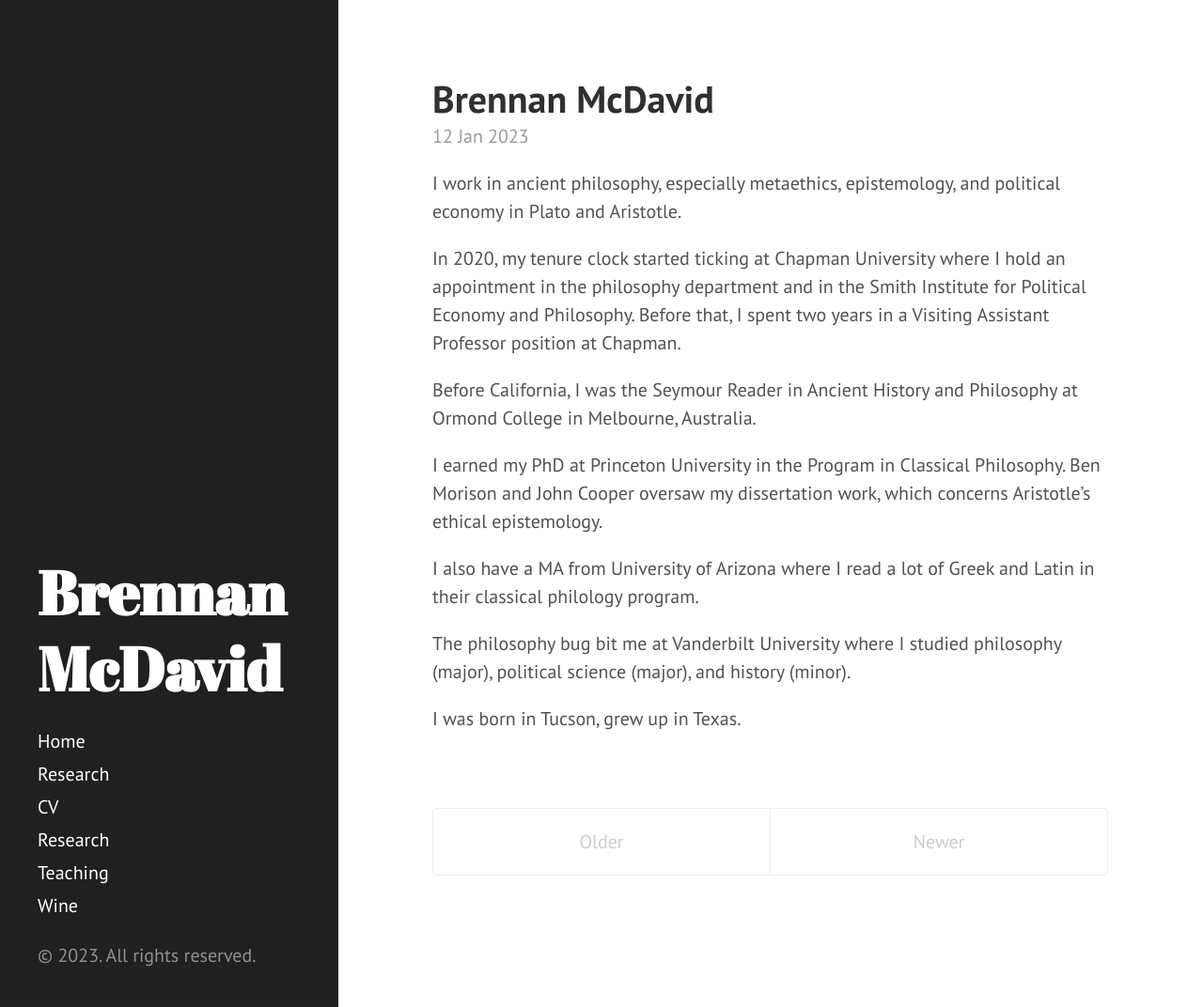
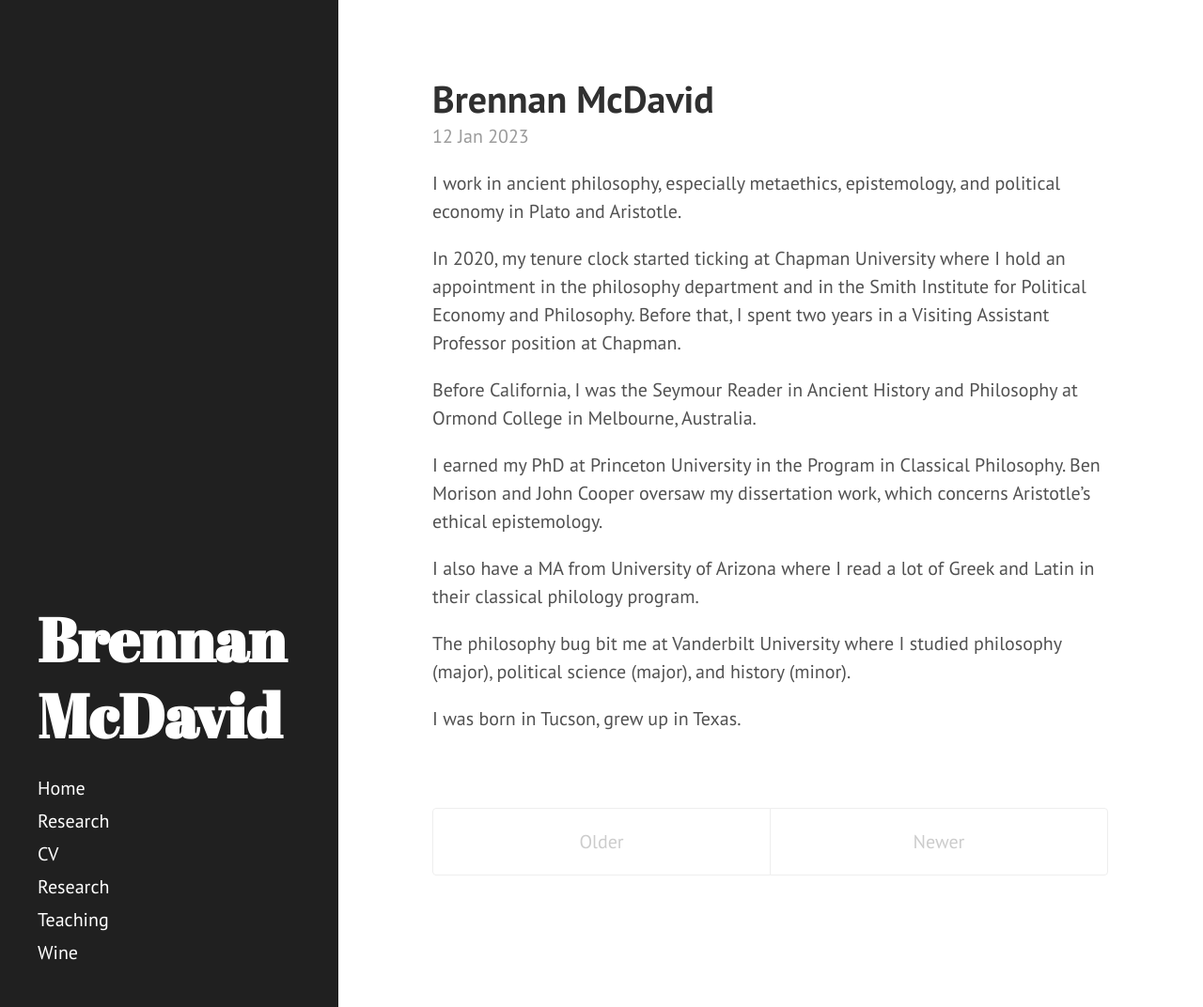
Before and after one commit to bkmcdavid/bkmcdavid.github.io, a Jekyll site: the page built from index.html, in a window 1280 px wide and 1072 px high. Shown: the whole window at 94% size. Built offline with Jekyll 4.4.1, drawn with Linux system fonts in a browser that asks for light colours; the list of posts is cut into pages by our own code.

Commit message:
Update sidebar.html

```diff
--- a/_includes/sidebar.html
+++ b/_includes/sidebar.html
@@ -30,9 +30,8 @@
       <a class="sidebar-nav-item" href="/research">Research</a>
       <a class="sidebar-nav-item" href="/teaching">Teaching</a>
       <a class="sidebar-nav-item" href="/wine">Wine</a>
-      <!--<span class="sidebar-nav-item">Currently v{{ site.version }}</span>-->
     </nav>
 
-    <p>&copy; {{ site.time | date: '%Y' }}. All rights reserved.</p>
+
   </div>
 </div>
```
